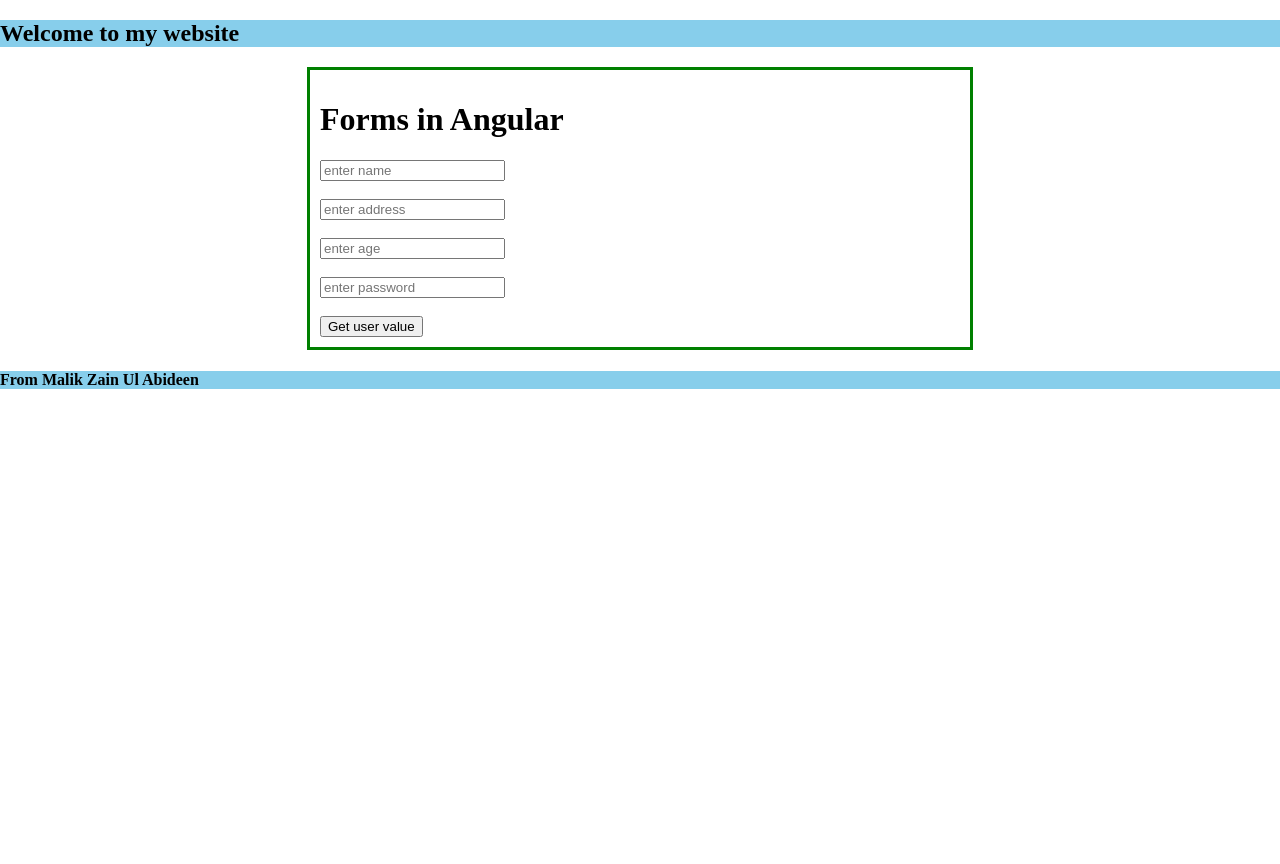
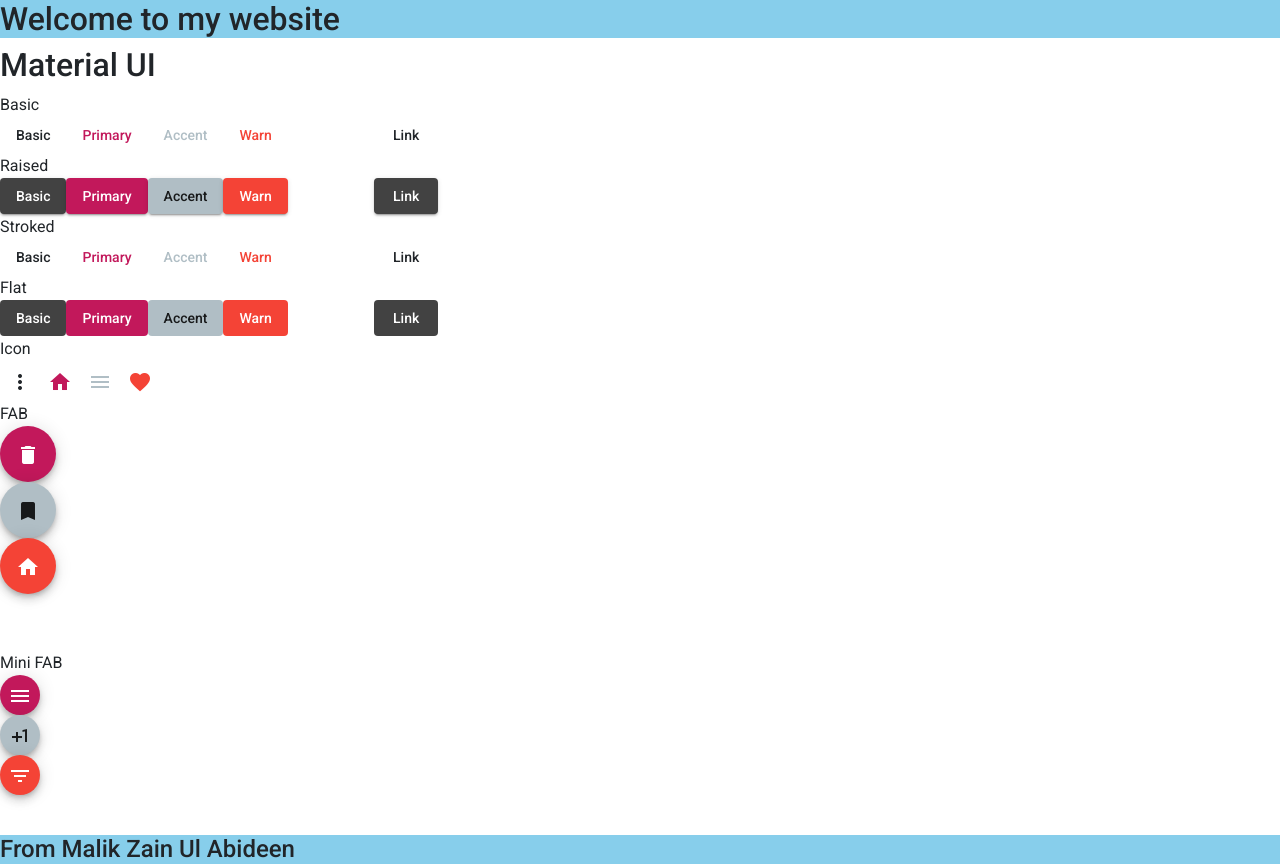
Before and after one commit to Zainapplicon152/Angular-Lectures, an Angular app: page / in a window 1280 px wide. Before the commit the page ends 800 px from the top, so only its background shows below. Built offline with nearby package versions, Linux system fonts and the light colour scheme.

Commit message:
bootstrap and material ui

```diff
--- a/angular.json
+++ b/angular.json
@@ -24,6 +24,8 @@
               "src/assets"
             ],
             "styles": [
+              "./node_modules/@angular/material/prebuilt-themes/pink-bluegrey.css",
+              "node_modules/bootstrap/dist/css/bootstrap.min.css",
               "src/styles.css"
             ],
             "scripts": []
@@ -88,6 +90,7 @@
               "src/assets"
             ],
             "styles": [
+              "./node_modules/@angular/material/prebuilt-themes/pink-bluegrey.css",
               "src/styles.css"
             ],
             "scripts": []
--- a/package.json
+++ b/package.json
@@ -12,13 +12,18 @@
   "private": true,
   "dependencies": {
     "@angular/animations": "~10.0.14",
+    "@angular/cdk": "^10.2.0",
     "@angular/common": "~10.0.14",
     "@angular/compiler": "~10.0.14",
     "@angular/core": "~10.0.14",
     "@angular/forms": "~10.0.14",
+    "@angular/localize": "~10.0.14",
+    "@angular/material": "^10.2.0",
     "@angular/platform-browser": "~10.0.14",
     "@angular/platform-browser-dynamic": "~10.0.14",
     "@angular/router": "~10.0.14",
+    "@ng-bootstrap/ng-bootstrap": "^7.0.0",
+    "bootstrap": "^4.5.0",
     "rxjs": "~6.5.5",
     "tslib": "^2.0.0",
     "zone.js": "~0.10.3"
--- a/src/app/app.component.css
+++ b/src/app/app.component.css
@@ -4,3 +4,35 @@
     border: 3px solid green;
     padding: 10px;
 }
+
+section {
+  display: table;
+}
+
+.example-label {
+  display: table-cell;
+  font-size: 14px;
+  margin-left: 8px;
+  min-width: 120px;
+}
+
+.example-button-row {
+  display: table-cell;
+  width: 490px;
+}
+
+.example-button-row .mat-button-base {
+  margin: 8px 8px 8px 0;
+}
+
+.example-flex-container {
+  display: flex;
+  justify-content: space-between;
+  flex-wrap: wrap;
+}
+
+.example-button-container {
+  display: flex;
+  justify-content: center;
+  width: 120px;
+}
--- a/src/app/app.component.html
+++ b/src/app/app.component.html
@@ -83,7 +83,7 @@
   </tr>
 
 </table> -->
-<div class="form_center">
+<!--<div class="form_center">
     <h1>Forms in Angular</h1>
 
     <form #userform="ngForm" (ngSubmit)="getUserform(userform.value)">
@@ -93,6 +93,154 @@
         <input type="password" ngModel placeholder="enter password" name="password"><br><br>
         <button type="submit">Get user value</button>
     </form>
-</div>
+</div>-->
+<!--<h1>Style binding & add bootstrap</h1>-->
+
+<!--<h1 style="color: greenyellow">Normal style</h1>
+<h1 [style.color]="'blue'">Style binding</h1>
+<h1 [style.color]="color">Dynamic binding</h1>
+<button (click)="changeColor()">Change color</button>
+<h1 [style.color]="err?'red':'green'">Conditonal binding</h1>-->
+<!--<p>Custom rating template provided via a variable. Shows fine-grained rating display</p>-->
+
+<!--<ng-template #t let-fill="fill">-->
+<!--  <span class="star" [class.full]="fill === 100">-->
+<!--    <span class="half" [style.width.%]="fill">&hearts;</span>&hearts;-->
+<!--  </span>-->
+<!--</ng-template>-->
+
+<!--<ngb-rating [(rate)]="currentRate" [starTemplate]="t" [readonly]="true" [max]="5"></ngb-rating>-->
+
+<!--<hr>-->
+<!--<pre>Rate: <b>{{currentRate}}</b></pre>-->
+<!--<button class="btn btn-sm btn-outline-primary mr-2" (click)="currentRate = 1.35">1.35</button>-->
+<!--<button class="btn btn-sm btn-outline-primary mr-2" (click)="currentRate = 4.72">4.72</button>-->
+<h2>Material UI</h2>
+<section>
+  <div class="example-label">Basic</div>
+  <div class="example-button-row">
+    <button mat-button>Basic</button>
+    <button mat-button color="primary">Primary</button>
+    <button mat-button color="accent">Accent</button>
+    <button mat-button color="warn">Warn</button>
+    <button mat-button disabled>Disabled</button>
+    <a mat-button href="https://www.google.com/" target="_blank">Link</a>
+  </div>
+</section>
+<mat-divider></mat-divider>
+<section>
+  <div class="example-label">Raised</div>
+  <div class="example-button-row">
+    <button mat-raised-button>Basic</button>
+    <button mat-raised-button color="primary">Primary</button>
+    <button mat-raised-button color="accent">Accent</button>
+    <button mat-raised-button color="warn">Warn</button>
+    <button mat-raised-button disabled>Disabled</button>
+    <a mat-raised-button href="https://www.google.com/" target="_blank">Link</a>
+  </div>
+</section>
+<mat-divider></mat-divider>
+<section>
+  <div class="example-label">Stroked</div>
+  <div class="example-button-row">
+    <button mat-stroked-button>Basic</button>
+    <button mat-stroked-button color="primary">Primary</button>
+    <button mat-stroked-button color="accent">Accent</button>
+    <button mat-stroked-button color="warn">Warn</button>
+    <button mat-stroked-button disabled>Disabled</button>
+    <a mat-stroked-button href="https://www.google.com/" target="_blank">Link</a>
+  </div>
+</section>
+<mat-divider></mat-divider>
+<section>
+  <div class="example-label">Flat</div>
+  <div class="example-button-row">
+    <button mat-flat-button>Basic</button>
+    <button mat-flat-button color="primary">Primary</button>
+    <button mat-flat-button color="accent">Accent</button>
+    <button mat-flat-button color="warn">Warn</button>
+    <button mat-flat-button disabled>Disabled</button>
+    <a mat-flat-button href="https://www.google.com/" target="_blank">Link</a>
+  </div>
+</section>
+<mat-divider></mat-divider>
+<section>
+  <div class="example-label">Icon</div>
+  <div class="example-button-row">
+    <div class="example-flex-container">
+      <button mat-icon-button aria-label="Example icon button with a vertical three dot icon">
+        <mat-icon>more_vert</mat-icon>
+      </button>
+      <button mat-icon-button color="primary" aria-label="Example icon button with a home icon">
+        <mat-icon>home</mat-icon>
+      </button>
+      <button mat-icon-button color="accent" aria-label="Example icon button with a menu icon">
+        <mat-icon>menu</mat-icon>
+      </button>
+      <button mat-icon-button color="warn" aria-label="Example icon button with a heart icon">
+        <mat-icon>favorite</mat-icon>
+      </button>
+      <button mat-icon-button disabled aria-label="Example icon button with a open in new tab icon">
+        <mat-icon>open_in_new</mat-icon>
+      </button>
+    </div>
+  </div>
+</section>
+<mat-divider></mat-divider>
+<section>
+  <div class="example-label">FAB</div>
+  <div class="example-button-row">
+    <div class="example-flex-container">
+      <div class="example-button-container">
+        <button mat-fab color="primary" aria-label="Example icon button with a delete icon">
+          <mat-icon>delete</mat-icon>
+        </button>
+      </div>
+      <div class="example-button-container">
+        <button mat-fab color="accent" aria-label="Example icon button with a bookmark icon">
+          <mat-icon>bookmark</mat-icon>
+        </button>
+      </div>
+      <div class="example-button-container">
+        <button mat-fab color="warn" aria-label="Example icon button with a home icon">
+          <mat-icon>home</mat-icon>
+        </button>
+      </div>
+      <div class="example-button-container">
+        <button mat-fab disabled aria-label="Example icon button with a heart icon">
+          <mat-icon>favorite</mat-icon>
+        </button>
+      </div>
+    </div>
+  </div>
+</section>
+<mat-divider></mat-divider>
+<section>
+  <div class="example-label">Mini FAB</div>
+  <div class="example-button-row">
+    <div class="example-flex-container">
+      <div class="example-button-container">
+        <button mat-mini-fab color="primary" aria-label="Example icon button with a menu icon">
+          <mat-icon>menu</mat-icon>
+        </button>
+      </div>
+      <div class="example-button-container">
+        <button mat-mini-fab color="accent" aria-label="Example icon button with a plus one icon">
+          <mat-icon>plus_one</mat-icon>
+        </button>
+      </div>
+      <div class="example-button-container">
+        <button mat-mini-fab color="warn" aria-label="Example icon button with a filter list icon">
+          <mat-icon>filter_list</mat-icon>
+        </button>
+      </div>
+      <div class="example-button-container">
+        <button mat-mini-fab disabled aria-label="Example icon button with a home icon">
+          <mat-icon>home</mat-icon>
+        </button>
+      </div>
+    </div>
+  </div>
+</section>
 
 <app-footer></app-footer>
--- a/src/app/app.component.ts
+++ b/src/app/app.component.ts
@@ -1,9 +1,29 @@
-import { Component } from '@angular/core';
+import {Component} from '@angular/core';
+
 
 @Component({
   selector: 'app-root',
   templateUrl: './app.component.html',
   styleUrls: ['./app.component.css'],
+  styles: [`
+    .star {
+      position: relative;
+      display: inline-block;
+      font-size: 3rem;
+      color: #d3d3d3;
+    }
+
+    .full {
+      color: red;
+    }
+
+    .half {
+      position: absolute;
+      display: inline-block;
+      overflow: hidden;
+      color: red;
+    }
+  `],
 })
 export class AppComponent {
   title = 'Angular';
@@ -12,6 +32,8 @@
   disableButton = true;
   show = 'yes';
   color = 'green';
+  err = true;
+  currentRate = 3.14;
   users = [
     {
       name: 'zain',
@@ -35,7 +57,7 @@
     },
   ];
 
-  obj = { name: 'zain', age: 22 };
+  obj = {name: 'zain', age: 22};
   arr = ['zain', '22', 'love'];
 
   // tslint:disable-next-line:typedef
@@ -65,4 +87,8 @@
   getUserform(value) {
     console.warn(value);
   }
+
+  changeColor() {
+    this.color = 'red';
+  }
 }
--- a/src/index.html
+++ b/src/index.html
@@ -7,6 +7,8 @@
     <base href="/">
     <meta name="viewport" content="width=device-width, initial-scale=1">
     <link rel="icon" type="image/x-icon" href="favicon.ico">
+    <link href="https://fonts.googleapis.com/css?family=Roboto:300,400,500&display=swap" rel="stylesheet">
+    <link href="https://fonts.googleapis.com/icon?family=Material+Icons" rel="stylesheet">
 </head>
 
 <body>
--- a/src/polyfills.ts
+++ b/src/polyfills.ts
@@ -1,3 +1,7 @@
+/***************************************************************************************************
+ * Load `$localize` onto the global scope - used if i18n tags appear in Angular templates.
+ */
+import '@angular/localize/init';
 /**
  * This file includes polyfills needed by Angular and is loaded before the app.
  * You can add your own extra polyfills to this file.
--- a/src/styles.css
+++ b/src/styles.css
@@ -4,3 +4,5 @@
     margin: 0px;
     padding: 0px;
 }
+html, body { height: 100%; }
+body { margin: 0; font-family: Roboto, "Helvetica Neue", sans-serif; }
```
Also changed, not shown: src/app/app.module.ts (+6 -1 lines), 1 other file (tests, documents, lock files or other folders).
